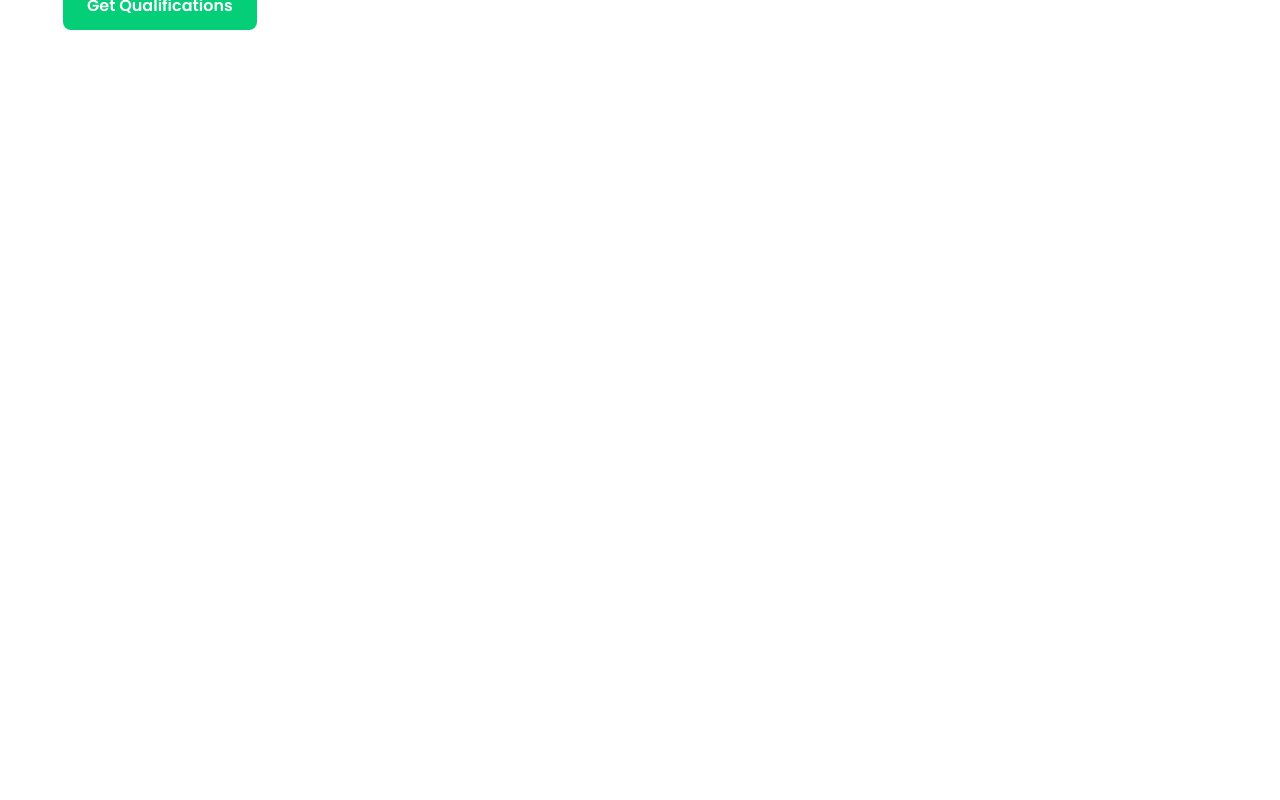
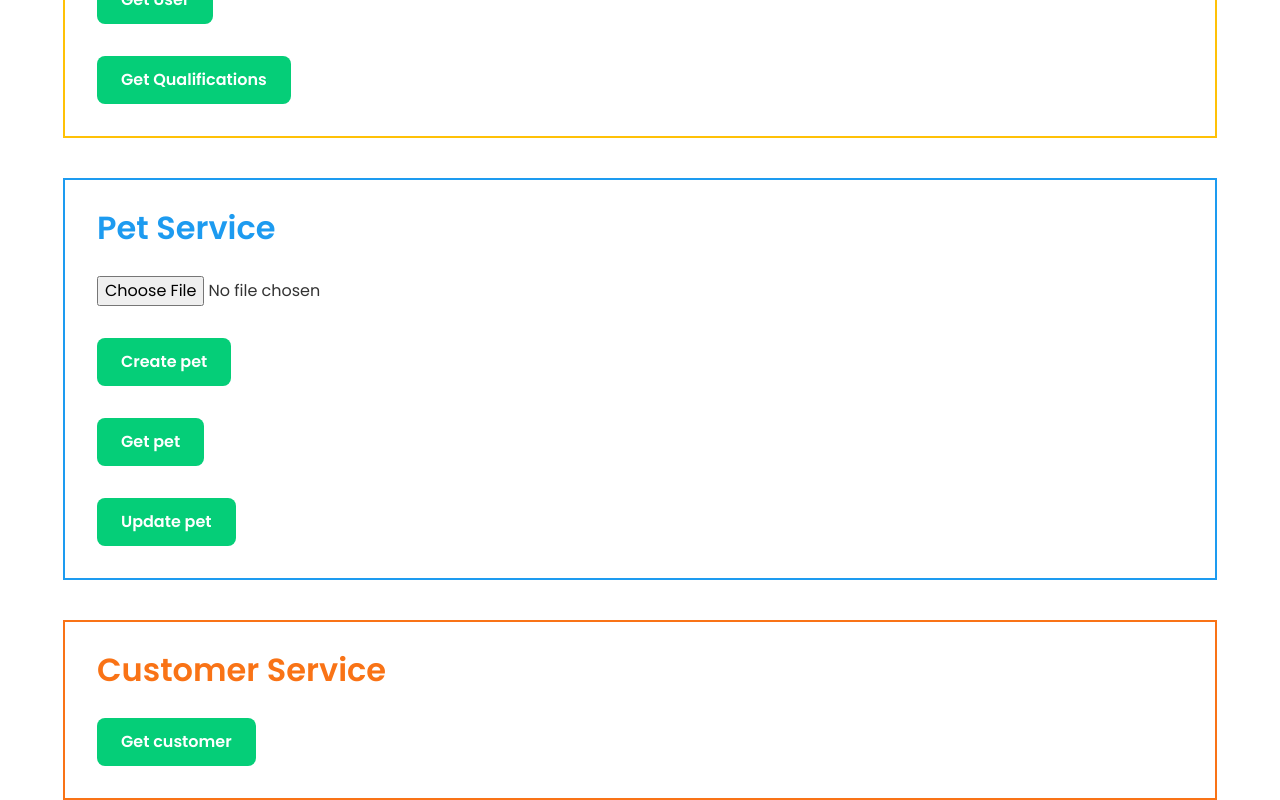
Before and after one commit to jetsarew/fur-ever-friends-frontend, a Next.js app: page /example in a window 1280 px wide. Shown: the part 462-1262 px from the top of the page. Before the commit the page ends 800 px from the top, so only its background shows below. Built offline with nearby package versions, Linux system fonts and the light colour scheme; no server answers.

Commit message:
fix: change example page

```diff
--- a/src/app/(overview)/example/page.tsx
+++ b/src/app/(overview)/example/page.tsx
@@ -1,27 +1,25 @@
 "use client";
-
+import { UpdatePetDto } from "@/dto/pet.dto";
 import { useUser } from "@/hooks/useUser";
+import { customerService } from "@/services/customer.service";
+import { petService } from "@/services/pet.service";
 import { qualificationService } from "@/services/qualification.service";
 import { userService } from "@/services/user.service";
 import { setAuthUser } from "@/store/auth/auth.slice";
-import { useAppDispatch, useAppSelector } from "@/store/hooks";;
-
+import { useAppDispatch, useAppSelector } from "@/store/hooks";
+import { useState } from "react";
 export default function Home() {
+  const [petFile, setPetFile] = useState<File>();
   const { updateUserMutation } = useUser();
   const dispatch = useAppDispatch();
   const userData = useAppSelector((state) => state.auth.user);
 
-  const onAcceptPetSitterButtonClicked = async () => {
+  const onCreatePetSitterButtonClicked = async () => {
     const response = await userService.createPetSitter("suzana@gmail.com");
     console.log(response);
   };
 
-  // const onGetAuthUserButtonClicked = async () => {
-  //   const response = await userService.getAuthUser();
-  //   console.log(response);
-  // }
-
-  const onUpdatePetOwnerProfileButtonClicked = async () => {
+  const onUpdateButtonClicked = async () => {
     const response = await updateUserMutation.mutateAsync({
       role: "CUSTOMER",
       userId: userData?.id,
@@ -40,12 +38,11 @@ export default function Home() {
     console.log(response);
   };
 
-  const onGetUserButtonClicked = async () => {
+  const onUGetUserButtonClicked = async () => {
     const response = await userService.getUser(
       "df5126d5-cb15-463c-84bd-376b94927cfe"
     );
     console.log(response);
-
     const response2 = await userService.getAllUser();
     console.log(response2);
   };
@@ -55,14 +52,79 @@ export default function Home() {
     console.log(response);
   };
 
+  const onPetFileUploaded = (e: React.ChangeEvent<HTMLInputElement>) => {
+    const files = e.target.files;
+    if (files?.length) {
+      setPetFile(files[0]);
+    }
+  };
+
+  const onCreatePet = async () => {
+    if (!petFile) return;
+    const response = await petService.createPet({
+      ownerId: "95d3ccd2-07e9-4ca7-8833-0914ed99bb15",
+      name: "Nawat",
+      age: 5,
+      weight: 30,
+      gender: "MALE",
+      personality:
+        "Friendly, loyal, loves outdoor activities, and is great with children.",
+      allergy: "Wheat, chicken, soy.",
+      otherDetail:
+        "Buddy has hip dysplasia and requires joint supplements to maintain mobility.",
+      animalTypeId: "3c7d4c5d-8299-44cb-81fb-83233375b952",
+      breedId: "5fea3fcb-a4ab-4a31-82e1-d63a717d250a",
+      imageUrl: petFile.name,
+      file: petFile,
+    });
+    console.log(response);
+  };
+
+  const onGetPetButtonClicked = async () => {
+
+    const response = await petService.getPet("e7594d44-569a-4948-bde9-10a99676e6bf");
+    console.log(response);
+
+    const response2 = await petService.getAllPet();
+    console.log(response2);
+
+    const ownerId:string = (userData && userData.customer) ? userData.customer.id : "953a660c-3a03-4d74-9bbf-bdb5717d35b9";
+    const response3 = await petService.getPetsByOwner(ownerId);
+    console.log(response3);
+  };
+
+  const onUpdatePetButtonClicked = async () => {
+    const updateDto: UpdatePetDto = {
+      name: "Buddy" + Math.floor(Math.random() * 100),
+    };
+    if (petFile) {
+      updateDto.imageUrl = petFile.name;
+      updateDto.file = petFile;
+    }
+    const response = await petService.updatePet(
+      "02ccc77d-509e-4acf-98be-f5b7f66c405c",
+      {
+        name: "Buddy" + Math.floor(Math.random() * 100),
+      }
+    );
+    console.log(response);
+  };
+
+  const onCustomerButtonClicked = async () => {
+    const response = await customerService.getAllCustomer();
+    console.log(response);
+    const response2 = await customerService.getCustomer("95d3ccd2-07e9-4ca7-8833-0914ed99bb15");
+    console.log(response2);
+  }
+
   return (
-    <div className="">
-      Landing Page
-      <div className="flex flex-col gap-8 items-start">
+    <div className="flex flex-col gap-10">
+      <div className="px-8 py-8 flex flex-col gap-8 items-start border-[2px] border-golden-yellow">
+      <p className="text-header text-golden-yellow">User Service</p>
         <button
           className="px-6 py-4 flex flex-row justify-center items-center rounded-lg text-button text-white bg-bright-green"
           type="button"
-          onClick={onAcceptPetSitterButtonClicked}
+          onClick={onCreatePetSitterButtonClicked}
         >
           Create pet sitter
         </button>
@@ -76,14 +138,14 @@ export default function Home() {
         <button
           className="px-6 py-4 flex flex-row justify-center items-center rounded-lg text-button text-white bg-bright-green"
           type="button"
-          onClick={onUpdatePetOwnerProfileButtonClicked}
+          onClick={onUpdateButtonClicked}
         >
           Update
         </button>
         <button
           className="px-6 py-4 flex flex-row justify-center items-center rounded-lg text-button text-white bg-bright-green"
           type="button"
-          onClick={onGetUserButtonClicked}
+          onClick={onUGetUserButtonClicked}
         >
           Get User
         </button>
@@ -95,6 +157,41 @@ export default function Home() {
           Get Qualifications
         </button>
       </div>
+      <div className="px-8 py-8 flex flex-col gap-8 items-start border-[2px] border-bright-blue">
+        <p className="text-header text-bright-blue">Pet Service</p>
+        <input type="file" onChange={onPetFileUploaded}></input>
+        <button
+          className="px-6 py-4 flex flex-row justify-center items-center rounded-lg text-button text-white bg-bright-green"
+          type="button"
+          onClick={onCreatePet}
+        >
+          Create pet
+        </button>
+        <button
+          className="px-6 py-4 flex flex-row justify-center items-center rounded-lg text-button text-white bg-bright-green"
+          type="button"
+          onClick={onGetPetButtonClicked}
+        >
+          Get pet
+        </button>
+        <button
+          className="px-6 py-4 flex flex-row justify-center items-center rounded-lg text-button text-white bg-bright-green"
+          type="button"
+          onClick={onUpdatePetButtonClicked}
+        >
+          Update pet
+        </button>
+      </div>
+      <div className="px-8 py-8 flex flex-col gap-8 items-start border-[2px] border-orange-500">
+        <p className="text-header text-orange-500">Customer Service</p>
+        <button
+          className="px-6 py-4 flex flex-row justify-center items-center rounded-lg text-button text-white bg-bright-green"
+          type="button"
+          onClick={onCustomerButtonClicked}
+        >
+          Get customer
+        </button>
+    </div>
     </div>
   );
 }
--- a/src/hooks/useUser.ts
+++ b/src/hooks/useUser.ts
@@ -16,7 +16,7 @@ export const useUser = () => {
 
 
   const fetchAllUsers = async () => {
-    return userService.getAllUser();
+    return await userService.getAllUser();
   };
 
   const {
```
